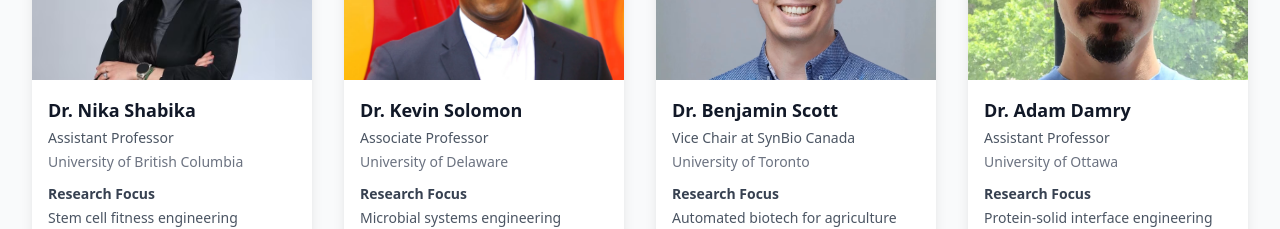
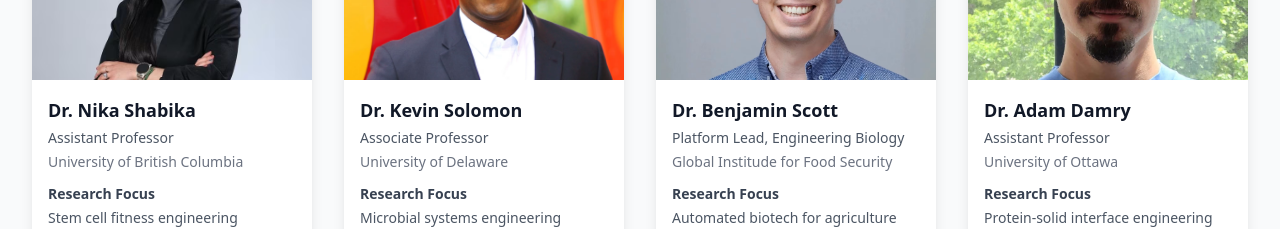
Before and after one commit to jeffx10/synbio14, a Next.js app: page / in a window 1280 px wide. Shown: the part 1820-2049 px from the top of the page. Built offline with nearby package versions, Linux system fonts and the light colour scheme.

Commit message:
Update speakers.ts

```diff
--- a/src/data/speakers.ts
+++ b/src/data/speakers.ts
@@ -31,8 +31,8 @@ export const speakers: Speaker[] = [
   {
     id: '3',
     name: 'Dr. Benjamin Scott',
-    title: 'Vice Chair at SynBio Canada',
-    organization: 'University of Toronto',
+    title: 'Platform Lead, Engineering Biology',
+    organization: 'Global Institude for Food Security',
     imageUrl: '/images/Benjamin_Scott.avif',
     bio: 'Leading researcher in synthetic biology and genetic engineering.',
     talkTitle: 'Automated biotech for agriculture'
```
